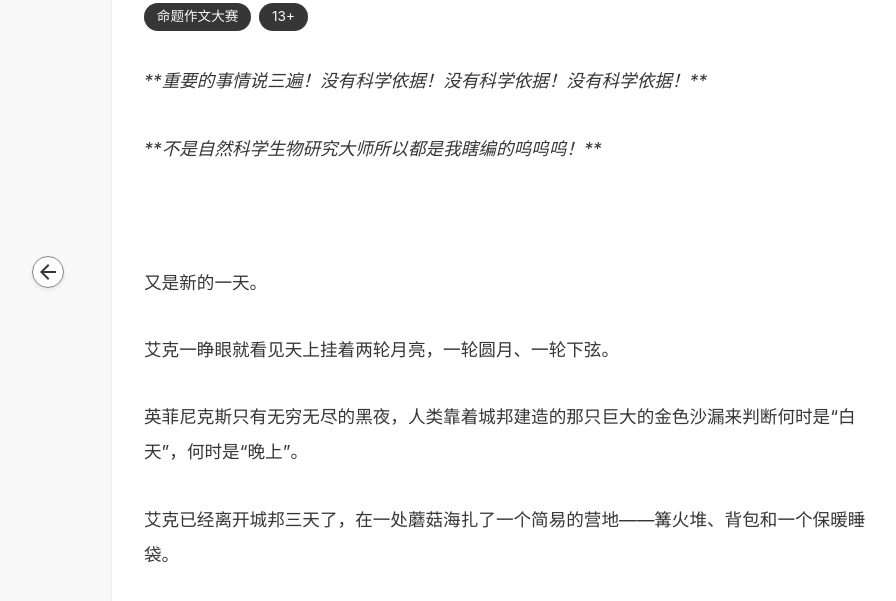
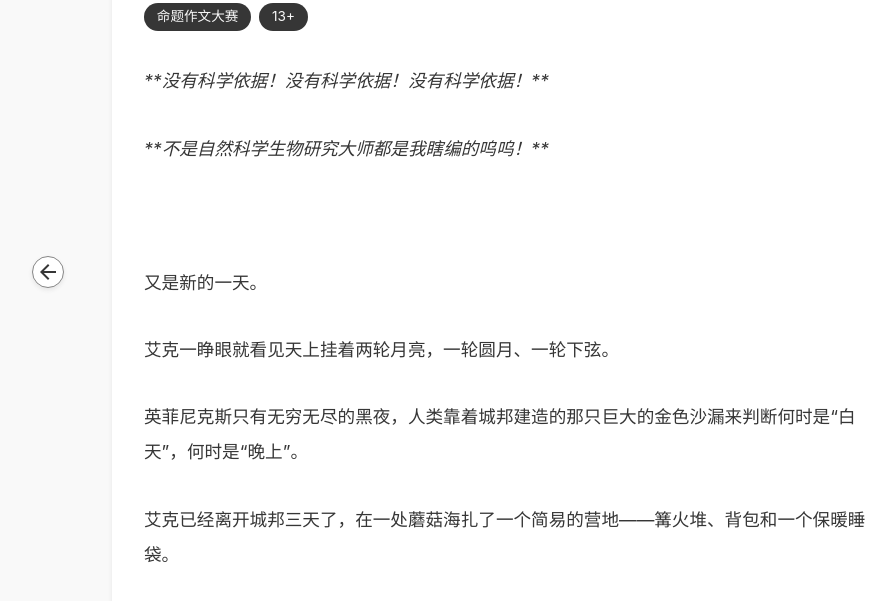
Before and after one commit to usingxu/blog-pages, a plain HTML site: page file/法厄同.html in a window 1280 px wide. Shown: the part 128-729 px from the top of the page, without its empty margins (128-1024 px from the left). Drawn offline with Linux system fonts and the light colour scheme.

Commit message:
deploy: usingxu/blog-source@e6a19e0c470abefa4458422018e0a27d5ae90789

```diff
--- a/file/法厄同.html
+++ b/file/法厄同.html
@@ -21,8 +21,8 @@
         </div>
       </div>
       <div class="body">
-        <p><i>**重要的事情说三遍！没有科学依据！没有科学依据！没有科学依据！**</i></p>
-        <p><i>**不是自然科学生物研究大师所以都是我瞎编的呜呜呜！**</i></p>
+        <p><i>**没有科学依据！没有科学依据！没有科学依据！**</i></p>
+        <p><i>**不是自然科学生物研究大师都是我瞎编的呜呜！**</i></p>
         <p>‍</p>
 
         <p>又是新的一天。</p>
```
